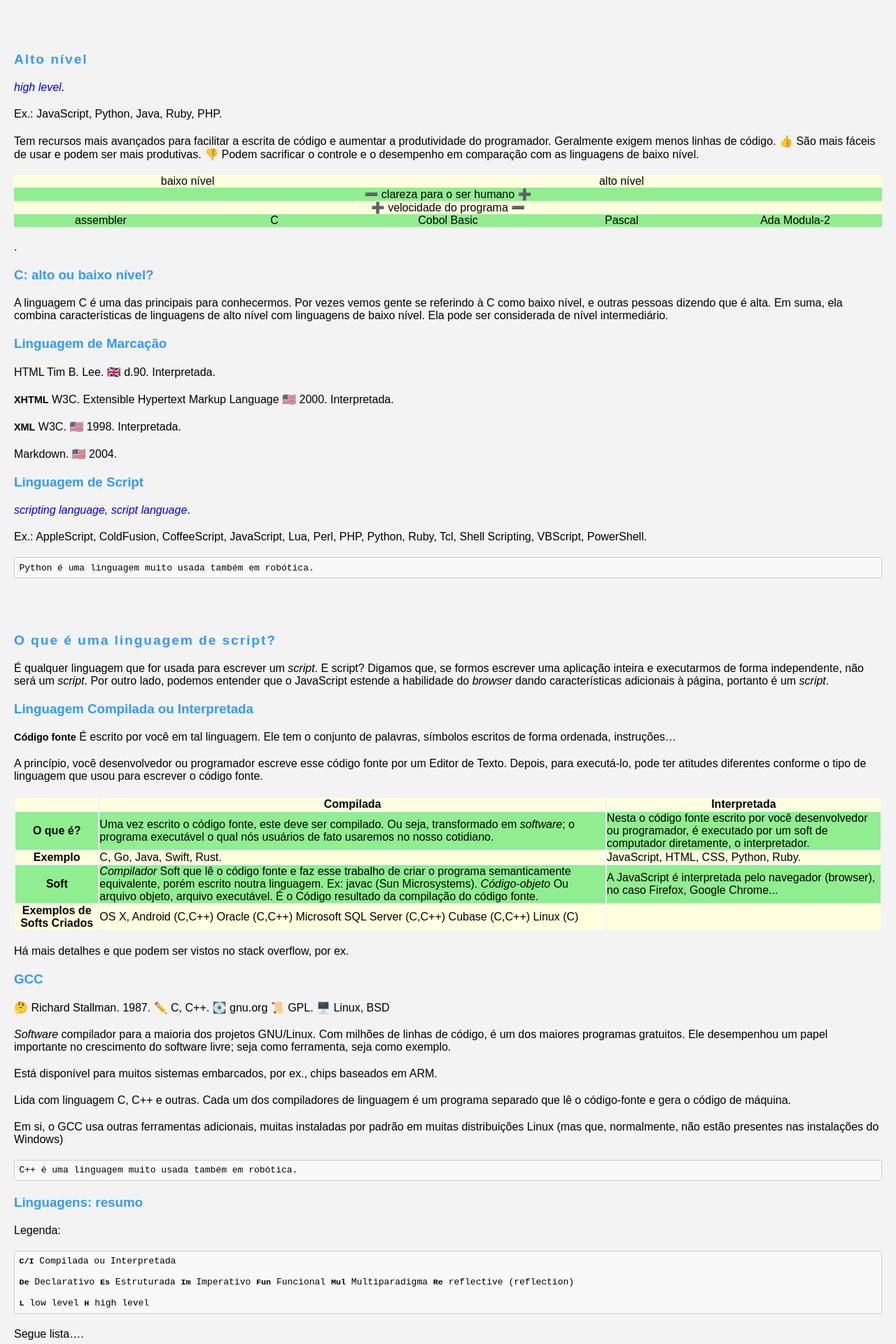
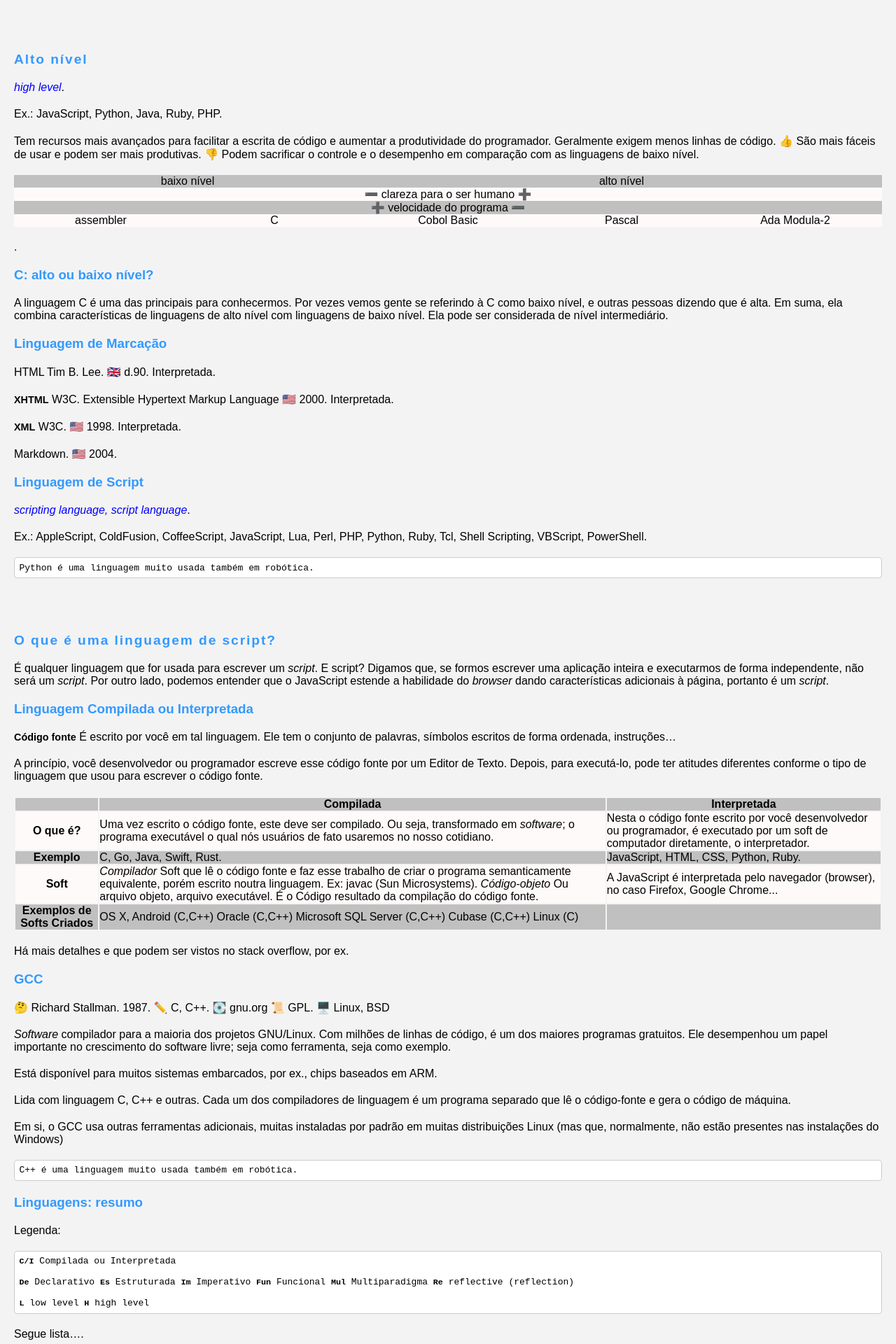
Before and after one commit to Joesynth/joesynth.github.io, a Jekyll site: the page built from _posts/2021-02-14-linguagens-resumo.md, in a window 1280 px wide. Shown: the part 1199-3119 px from the top of the page at 70% size. Built offline with Jekyll 4.4.1, drawn with Linux system fonts in a browser that asks for light colours.

Commit message:
Update style.css

```diff
--- a/css/style.css
+++ b/css/style.css
@@ -84,18 +84,21 @@ strong { font-size: 0.9em;}
 
 blockquote { border-left: 2px solid lightgray; color: gray; font-style: italic; margin-left: 1em; padding-left: 1em;}
 
+thead { background-color: lightgray; }
+
 /* tab - cor de fundo apenas nas linhas pares */
-tr:nth-child(even) { background-color: lightgreen; }
+tr:nth-child(even) { background-color: snow; }
 
 /* tab - cor de fundo nas linhas ímpares */
-tr:nth-child(odd) { background-color: lightyellow; }
+tr:nth-child(odd) { background-color: silver; }
+
 
 
 pre {
 	border: 1px solid #ccc;
-	border-radius: 0.25em;
+	border-radius: 0.33em;
 	padding: 0.5em; /* Pequena margem interna */
-	background: #f9f9f9; /* Fundo leve para contraste */
+	background: white; /* Fundo leve para contraste */
 	overflow: auto; /* Evita quebra de layout; barra de rolagem */
 }
 
```
